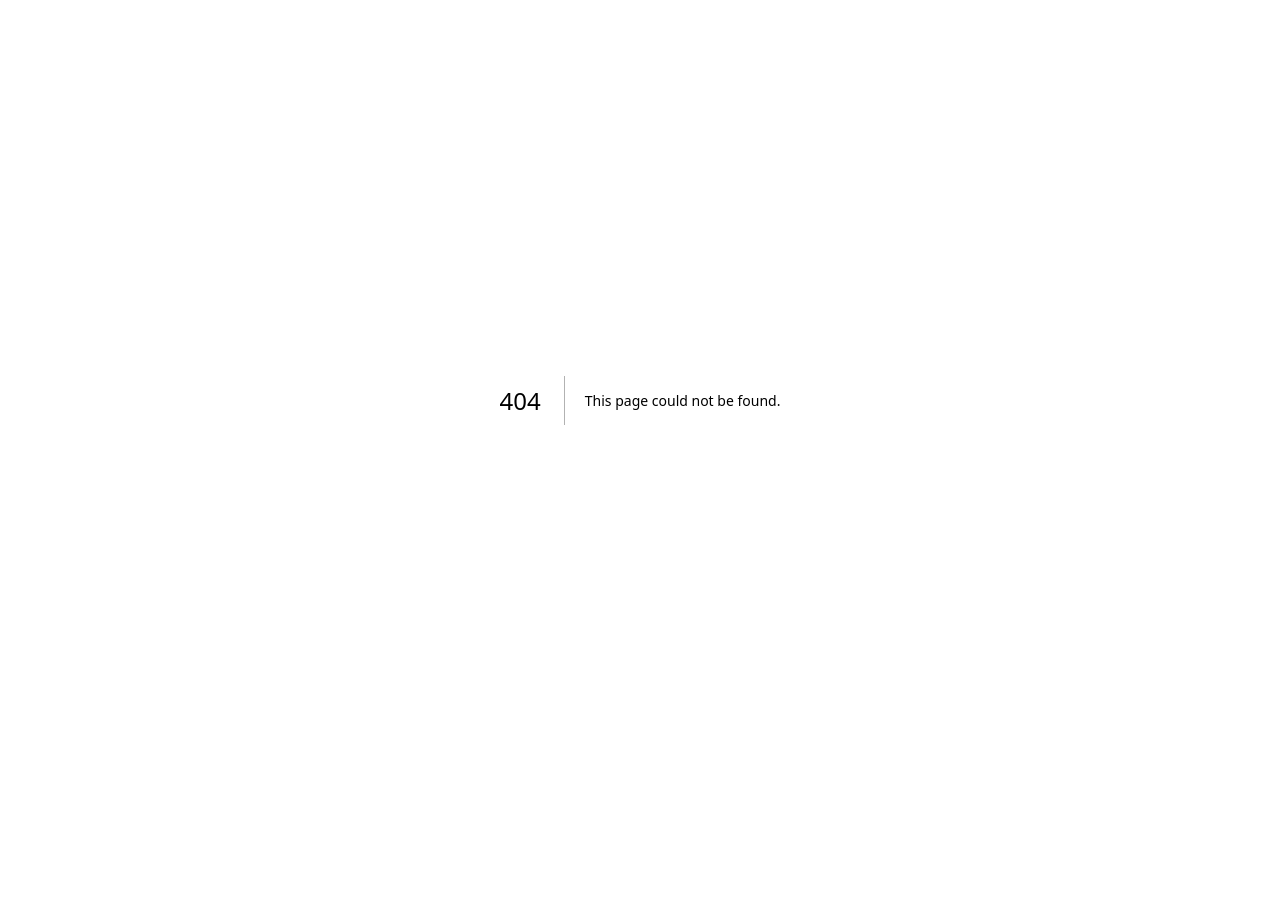
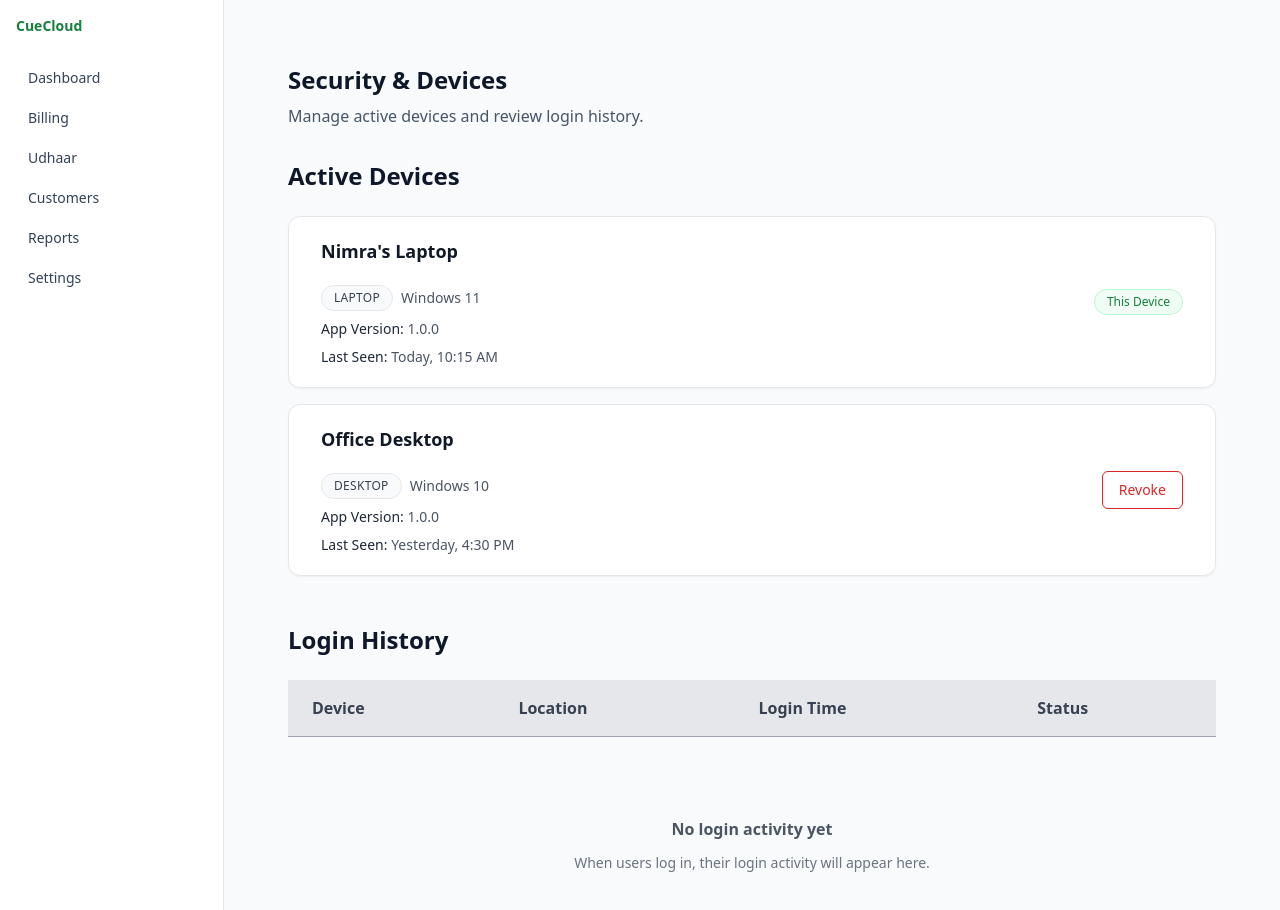
Before and after one commit to kodex-organization/frontend, a Next.js app: page /settings/security in a window 1280 px wide. Before the commit this address had no page. Shown: the top 910 px of the page. Before the commit the page ends 800 px from the top, so only its background shows below. Built offline with nearby package versions, Linux system fonts and the light colour scheme.

Commit message:
Implement Security & Devices frontend UI

```diff
--- /dev/null
+++ b/src/app/(owner)/settings/security/page.tsx
@@ -0,0 +1,26 @@
+
+import ProtectedRoute from "@/components/auth/ProtectedRoute";
+import DeviceTable from "@/features/security/components/DeviceTable";
+import LoginHistory from "@/features/security/components/LoginHistory";
+
+export default function SecurityPage() {
+  return (
+    <ProtectedRoute allowedRoles={["OWNER"]}>
+      <div className="p-8">
+
+         <h1 className="text-2xl font-semibold text-slate-900">Security & Devices</h1>
+          <p className="mt-2 mb-8 text-slate-600">
+            Manage active devices and review login history.
+          </p>
+
+          <h2 className="mb-6 text-2xl font-semibold text-slate-900">
+            Active Devices
+          </h2>
+
+        <DeviceTable />
+
+        <LoginHistory />
+      </div>
+    </ProtectedRoute>
+  );
+}
--- /dev/null
+++ b/src/components/auth/ProtectedRoute.tsx
@@ -0,0 +1,43 @@
+"use client";
+
+import { ReactNode, useEffect } from "react";
+import { useRouter } from "next/navigation";
+
+interface ProtectedRouteProps {
+  children: ReactNode;
+  allowedRoles: string[];
+}
+
+export default function ProtectedRoute({
+  children,
+  allowedRoles,
+}: ProtectedRouteProps) {
+  const router = useRouter();
+
+  /**
+   * TODO:
+   * Replace these values with actual authentication data
+   * after Developer 1 completes the JWT login flow.
+   */
+  const isAuthenticated = true;
+  const userRole = "OWNER";
+
+  useEffect(() => {
+    // User is not logged in
+    if (!isAuthenticated) {
+      router.replace("/login");
+      return;
+    }
+
+    // User doesn't have permission
+    if (!allowedRoles.includes(userRole)) {
+      router.replace("/unauthorized");
+    }
+  }, [isAuthenticated, userRole, allowedRoles, router]);
+
+  if (!isAuthenticated || !allowedRoles.includes(userRole)) {
+    return null;
+  }
+
+  return <>{children}</>;
+}
--- a/src/components/layout/owner-shell.tsx
+++ b/src/components/layout/owner-shell.tsx
@@ -6,6 +6,7 @@ const navItems = [
   { href: "/udhaar", label: "Udhaar" },
   { href: "/customers", label: "Customers" },
   { href: "/reports", label: "Reports" },
+  { href: "/settings/security", label: "Settings" },
 ];
 
 export function OwnerShell({ children }: { children: React.ReactNode }) {
--- /dev/null
+++ b/src/features/security/components/DeviceCard.tsx
@@ -0,0 +1,65 @@
+"use client";
+
+interface DeviceCardProps {
+  deviceName: string;
+  deviceType: string;
+  operatingSystem: string;
+  appVersion: string;
+  lastSeen: string;
+  isCurrentDevice: boolean;
+  onRevoke?: () => void;
+}
+
+export default function DeviceCard({
+  deviceName,
+  deviceType,
+  operatingSystem,
+  appVersion,
+  lastSeen,
+  isCurrentDevice,
+  onRevoke,
+}: DeviceCardProps) {
+  return (
+    <div className="rounded-xl border border-gray-200 bg-white px-8 py-5 shadow-sm transition-all hover:shadow-md">
+
+      <div className="flex items-center justify-between">
+        <div className="space-y-2">
+          <h3 className="text-lg mb-5 font-semibold text-gray-900">{deviceName}</h3>
+
+            <div className="flex items-center gap-2">
+              <span className="rounded-full border border-gray-200 bg-gray-50 px-3 py-1 text-xs  uppercase tracking-wide text-gray-700">
+                {deviceType}
+              </span>
+
+              <span className="text-sm text-gray-600">
+                {operatingSystem}
+              </span>
+            </div>
+
+          <p className="text-sm text-gray-600">
+            <span className="font-medium text-gray-800">App Version:</span> {appVersion}
+          </p>
+
+         <p className="text-sm text-gray-600">
+          <span className="font-medium text-gray-800">Last Seen:</span> {lastSeen}
+          </p>
+        </div>
+
+        <div className="flex flex-col items-end gap-2">
+          {isCurrentDevice ? (
+            <span className="rounded-full border border-green-200 bg-green-50 px-3 py-1 text-xs font-medium text-green-700">
+              This Device
+            </span>
+          ) : (
+            <button
+              onClick={onRevoke}
+              className="rounded-md text-sm font-medium px-4 py-2 border border-red-600 bg-white text-red-600 hover:text-white hover:bg-red-500 transition-all duration-200 "
+            >
+              Revoke
+            </button>
+          )}
+        </div>
+      </div>
+    </div>
+  );
+}
--- /dev/null
+++ b/src/features/security/components/DeviceTable.tsx
@@ -0,0 +1,89 @@
+"use client";
+import { useEffect, useState } from "react";
+import DeviceCard from "./DeviceCard";
+
+const devices = [
+  {
+    id: 1,
+    deviceName: "Nimra's Laptop",
+    deviceType: "Laptop",
+    operatingSystem: "Windows 11",
+    appVersion: "1.0.0",
+    lastSeen: "Today, 10:15 AM",
+    isCurrentDevice: true,
+  },
+  {
+    id: 2,
+    deviceName: "Office Desktop",
+    deviceType: "Desktop",
+    operatingSystem: "Windows 10",
+    appVersion: "1.0.0",
+    lastSeen: "Yesterday, 4:30 PM",
+    isCurrentDevice: false,
+  },
+];
+
+
+
+export default function DeviceTable() {
+
+    const [loading, setLoading] = useState(true);
+
+    useEffect(() => {
+      const timer = setTimeout(() => {
+        setLoading(false);
+      }, 2000);
+
+      return () => clearTimeout(timer);
+    }, []);
+
+    const handleRevoke = (deviceName: string) => {
+      const confirmed = window.confirm(
+        `Are you sure you want to revoke "${deviceName}"?\n\nThe user will need to sign in again to access the account.`
+      );
+
+      if (!confirmed) return;
+
+      alert(`${deviceName} revoked successfully. (Dummy UI only)`);
+    };
+
+
+    if (loading) {
+    return (
+      <div className="space-y-4">
+        {[1, 2].map((item) => (
+          <div
+            key={item}
+            className="animate-pulse rounded-xl border border-gray-200 bg-white p-5 shadow-sm"
+          >
+            <div className="mb-4 h-6 w-48 rounded bg-gray-200"></div>
+
+            <div className="mb-3 h-4 w-32 rounded bg-gray-200"></div>
+
+            <div className="mb-2 h-4 w-40 rounded bg-gray-200"></div>
+
+            <div className="h-4 w-36 rounded bg-gray-200"></div>
+          </div>
+        ))}
+      </div>
+    );
+  }
+
+  return (
+
+    <div className="space-y-4">
+      {devices.map((device) => (
+        <DeviceCard
+          key={device.id}
+          deviceName={device.deviceName}
+          deviceType={device.deviceType}
+          operatingSystem={device.operatingSystem}
+          appVersion={device.appVersion}
+          lastSeen={device.lastSeen}
+          isCurrentDevice={device.isCurrentDevice}
+          onRevoke={() => handleRevoke(device.deviceName)}
+        />
+      ))}
+    </div>
+  );
+}
--- /dev/null
+++ b/src/features/security/components/LoginHistory.tsx
@@ -0,0 +1,87 @@
+const loginHistory: any[] = []; //for testing empty state
+// const loginHistory = [
+//   {
+//     id: 1,
+//     device: "Nimra's Laptop",
+//     location: "Lahore",
+//     time: "Today, 10:15 AM",
+//     status: "Successful",
+//   },
+//   {
+//     id: 2,
+//     device: "Office Desktop",
+//     location: "Islamabad",
+//     time: "Yesterday, 4:30 PM",
+//     status: "Successful",
+//   },
+//   {
+//     id: 3,
+//     device: "Unknown Device",
+//     location: "Karachi",
+//     time: "3 Days Ago",
+//     status: "Failed",
+//   },
+// ];
+
+const hasLoginHistory = loginHistory.length > 0;
+
+export default function LoginHistory() {
+  return (
+    <div className="mt-12">
+      <h2 className="mb-6 text-2xl font-semibold text-slate-900">Login History</h2>
+      <div className="overflow-x-auto">
+        <table className="min-w-full border-collapse">
+          <thead className="bg-gray-200 border-b border-gray-400">
+            <tr>
+              <th className="px-6 py-4 text-left font-semibold text-gray-700">Device</th>
+              <th className="px-6 py-4 text-left font-semibold text-gray-700">Location</th>
+              <th className="px-6 py-4 text-left font-semibold text-gray-700">Login Time</th>
+              <th className="px-6 py-4 text-left font-semibold text-gray-700">Status</th>
+            </tr>
+          </thead>
+
+          <tbody>
+            {
+              hasLoginHistory ? (
+              loginHistory.map((item) => (
+                <tr key={item.id} className="hover:bg-gray-50">
+                  <td className="border-b border-gray-200 px-6 py-5 text-sm text-gray-800 bg-white">{item.device}</td>
+                  <td className="border-b border-gray-200 px-6 py-5 text-sm text-gray-800 bg-white">{item.location}</td>
+                  <td className="border-b border-gray-200 px-6 py-5 text-sm text-gray-800 bg-white">{item.time}</td>
+                  <td className="border-b border-gray-200 px-6 py-5 text-sm text-gray-800 bg-white">
+                    <span
+                      className={`rounded-full px-3 py-1 text-xs font-medium ${
+                        item.status === "Successful"
+                          ? "bg-green-100 text-green-700"
+                          : "bg-red-100 text-red-700"
+                      }`}
+                    >
+                      {item.status}
+                    </span>
+                  </td>
+                </tr>
+              ))) : (
+                <tr>
+                  <td
+                    colSpan={4}
+                    className="px-6 py-20 text-center text-gray-500"
+                  >
+                    <div>
+                      <h3 className="text-md font-semibold text-gray-600">
+                        No login activity yet
+                      </h3>
+
+                      <p className="mt-3 text-sm text-gray-500">
+                        When users log in, their login activity will appear here.
+                      </p>
+                    </div>
+                  </td>
+                </tr>
+              )
+            }
+          </tbody>
+        </table>
+      </div>
+    </div>
+  );
+}
--- /dev/null
+++ b/src/features/security/components/RevokeButton.tsx
@@ -0,0 +1,25 @@
+"use client";
+
+interface RevokeButtonProps {
+  onClick?: () => void;
+  disabled?: boolean;
+}
+
+export default function RevokeButton({
+  onClick,
+  disabled = false,
+}: RevokeButtonProps) {
+  return (
+    <button
+      onClick={onClick}
+      disabled={disabled}
+      className={`px-4 py-2 rounded text-white font-medium transition ${
+        disabled
+          ? "bg-gray-400 cursor-not-allowed"
+          : "bg-red-600 hover:bg-red-700"
+      }`}
+    >
+      Revoke
+    </button>
+  );
+}
```
